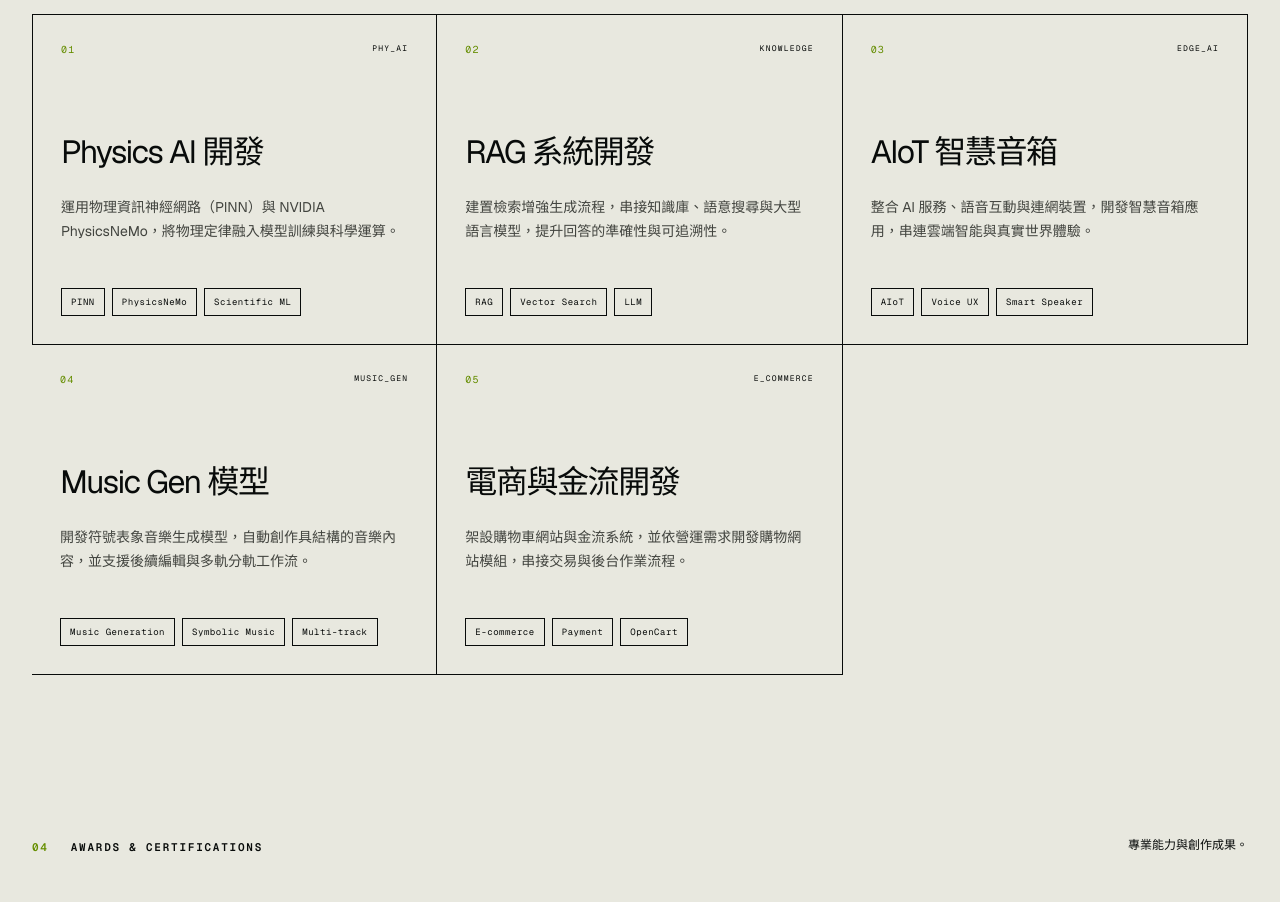
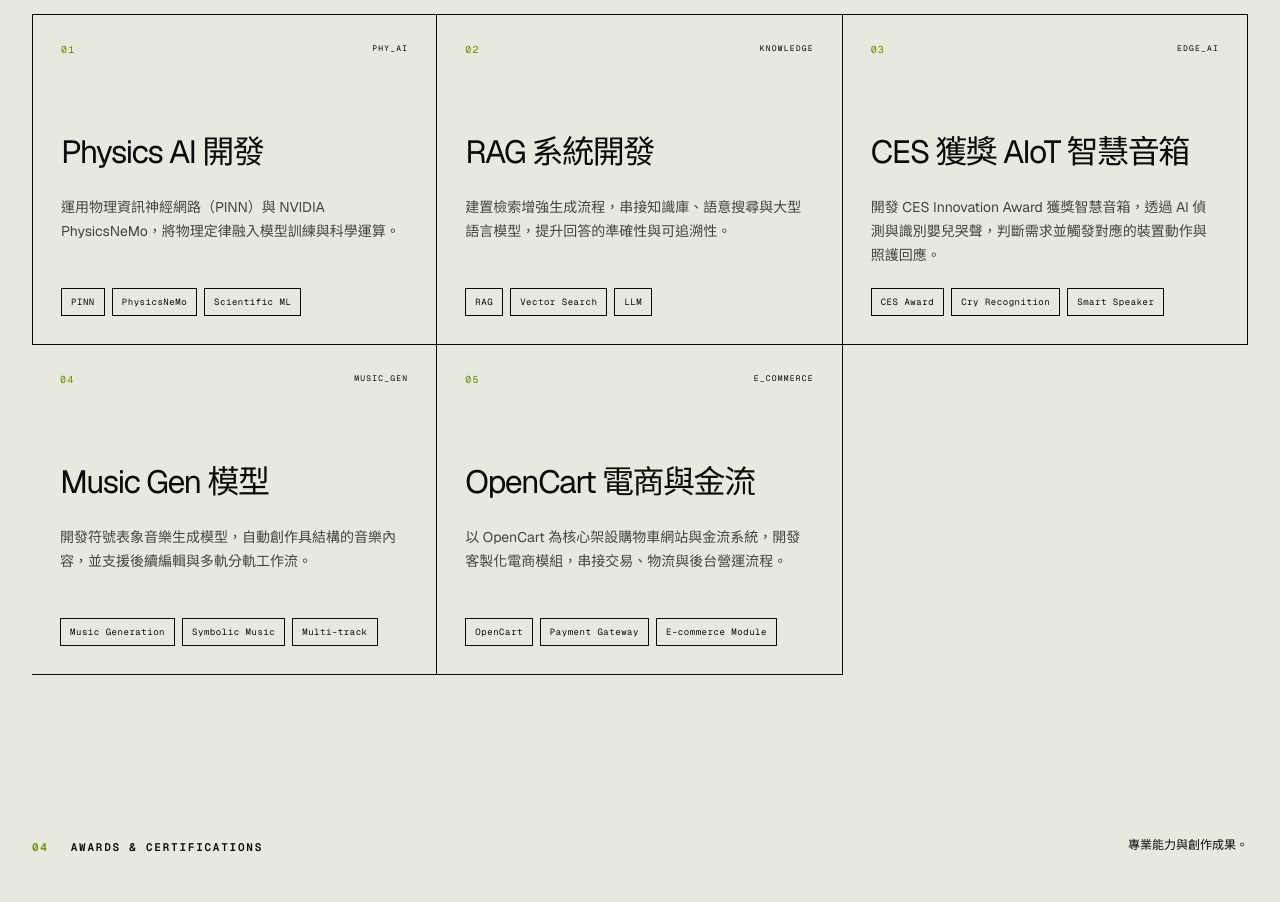
Before and after one commit to Hikari-Tsai/code-portfolio, a Next.js app: page / in a window 1280 px wide. Shown: the part 1420-2322 px from the top of the page. Built offline with nearby package versions, Linux system fonts and the light colour scheme.

Commit message:
Clarify OpenCart and CES smart speaker experience

```diff
--- a/app/page.tsx
+++ b/app/page.tsx
@@ -61,9 +61,9 @@ const experience = [
   },
   {
     code: "EDGE_AI",
-    title: "AIoT 智慧音箱",
-    description: "整合 AI 服務、語音互動與連網裝置，開發智慧音箱應用，串連雲端智能與真實世界體驗。",
-    tags: ["AIoT", "Voice UX", "Smart Speaker"],
+    title: "CES 獲獎 AIoT 智慧音箱",
+    description: "開發 CES Innovation Award 獲獎智慧音箱，透過 AI 偵測與識別嬰兒哭聲，判斷需求並觸發對應的裝置動作與照護回應。",
+    tags: ["CES Award", "Cry Recognition", "Smart Speaker"],
   },
   {
     code: "MUSIC_GEN",
@@ -73,9 +73,9 @@ const experience = [
   },
   {
     code: "E_COMMERCE",
-    title: "電商與金流開發",
-    description: "架設購物車網站與金流系統，並依營運需求開發購物網站模組，串接交易與後台作業流程。",
-    tags: ["E-commerce", "Payment", "OpenCart"],
+    title: "OpenCart 電商與金流",
+    description: "以 OpenCart 為核心架設購物車網站與金流系統，開發客製化電商模組，串接交易、物流與後台營運流程。",
+    tags: ["OpenCart", "Payment Gateway", "E-commerce Module"],
   },
 ];
 
```
